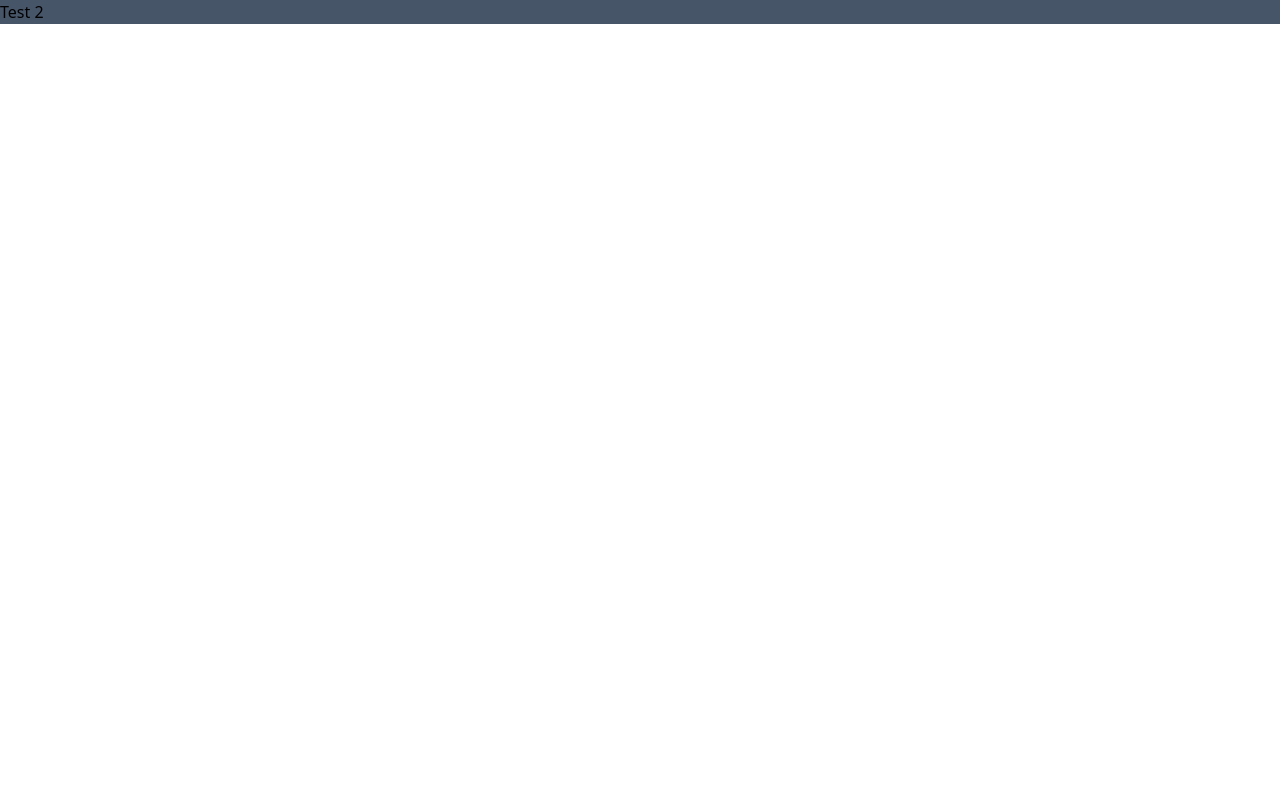
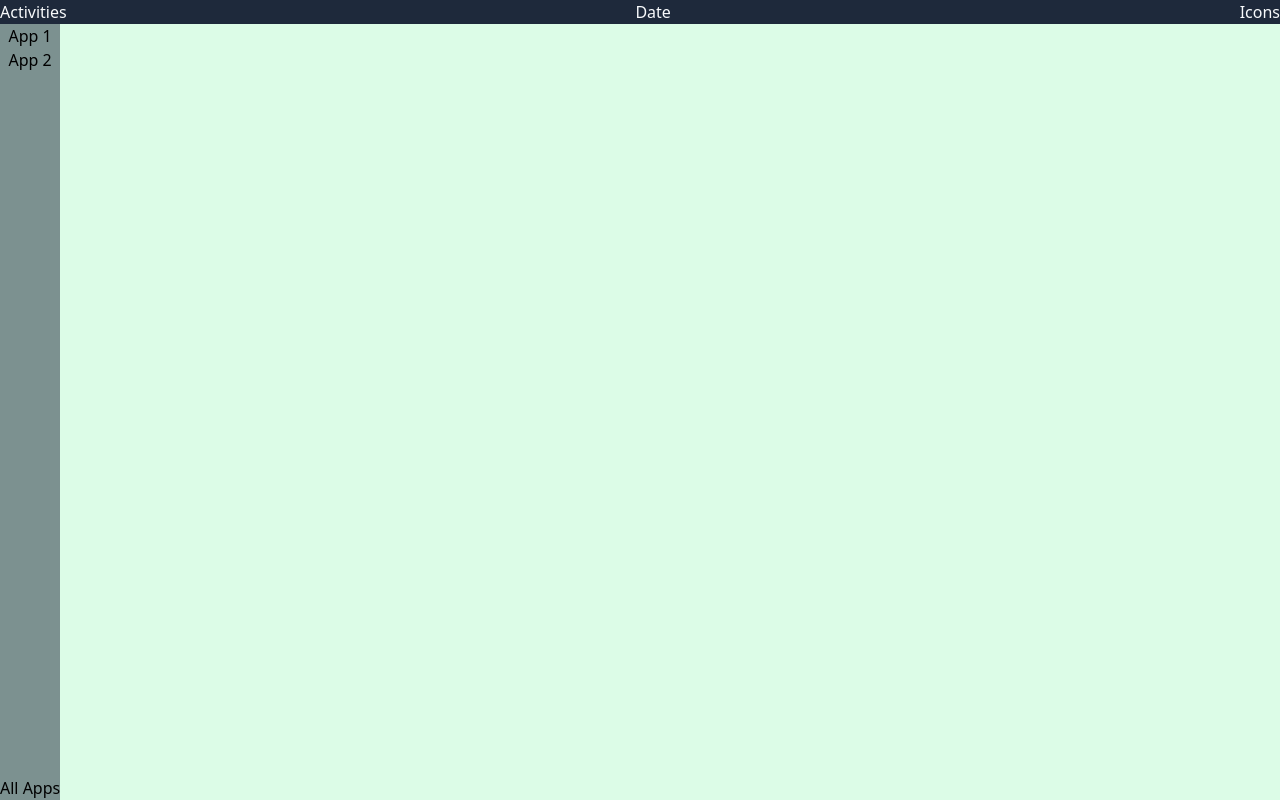
Before and after one commit to nathanjpak/pak-os, a React app: page / in a window 1280 px wide. Built offline with nearby package versions, Linux system fonts and the light colour scheme.

Commit message:
initial layout

```diff
--- a/src/App.tsx
+++ b/src/App.tsx
@@ -1,3 +1,13 @@
+import { DockLauncher } from "./components/DockLauncher";
+import { Header } from "./components/Header";
+
 export const App = () => {
-  return <h1 className="bg-slate-600">Test 2</h1>;
+  return (
+    <div className="flex flex-col bg-green-100 w-screen h-screen">
+      <Header />
+      <div className="grow">
+        <DockLauncher />
+      </div>
+    </div>
+  );
 };
--- /dev/null
+++ b/src/components/DockLauncher/index.tsx
@@ -0,0 +1,11 @@
+export const DockLauncher = () => {
+  return (
+    <div className="flex flex-col bg-slate-800 bg-opacity-50 justify-between h-full w-fit">
+      <div className="flex flex-col">
+        <button>App 1</button>
+        <button>App 2</button>
+      </div>
+      <div>All Apps</div>
+    </div>
+  );
+};
--- /dev/null
+++ b/src/components/Header/index.tsx
@@ -0,0 +1,9 @@
+export const Header = () => {
+  return (
+    <div className="bg-slate-800 text-slate-50 h-fit w-full flex flex-none justify-between">
+      <p>Activities</p>
+      <p>Date</p>
+      <p>Icons</p>
+    </div>
+  );
+};
--- a/webpack/webpack.common.js
+++ b/webpack/webpack.common.js
@@ -22,6 +22,10 @@ module.exports = {
         include: path.resolve(__dirname, "..", "./src"),
         use: ["style-loader", "css-loader", "postcss-loader"],
       },
+      {
+        test: /\.(png|svg)$/,
+        type: "asset/resource",
+      },
     ],
   },
   output: {
```
